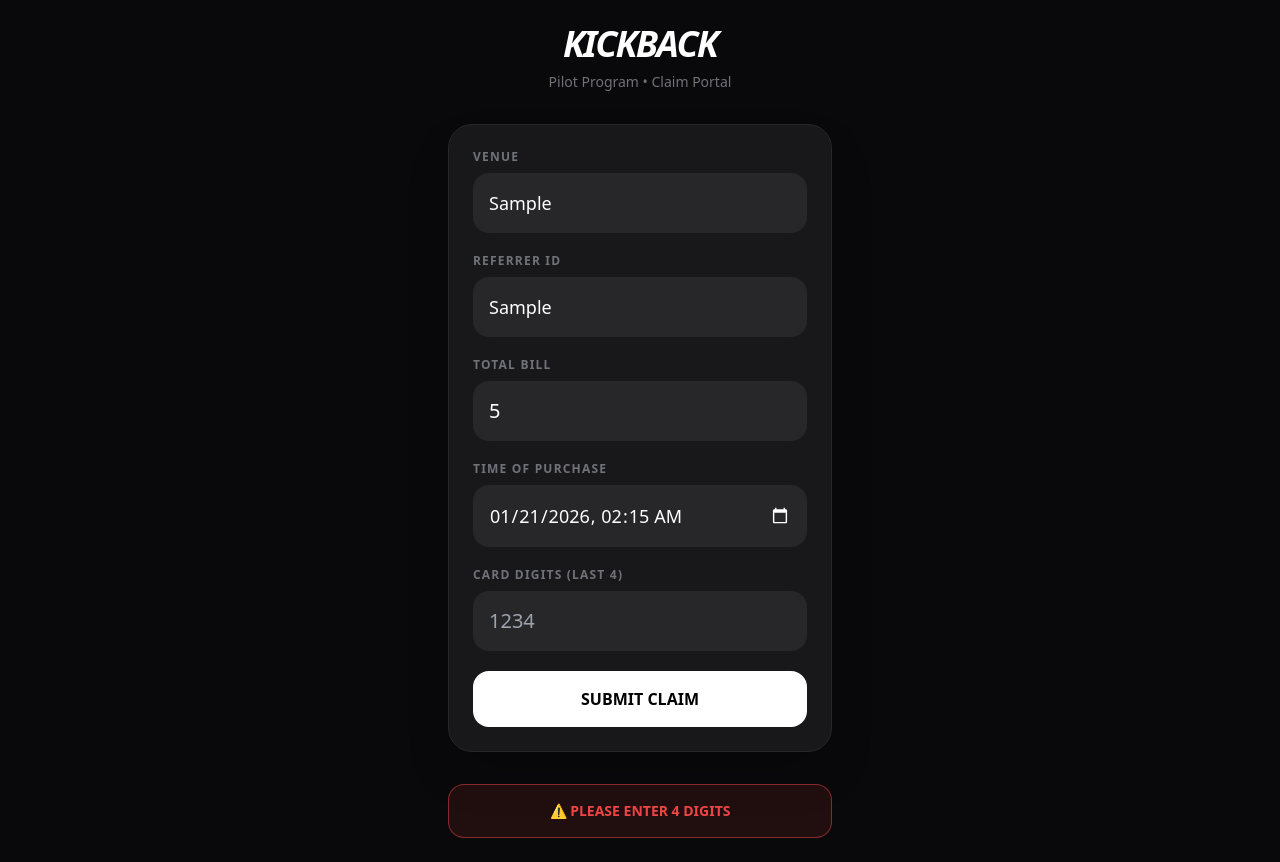
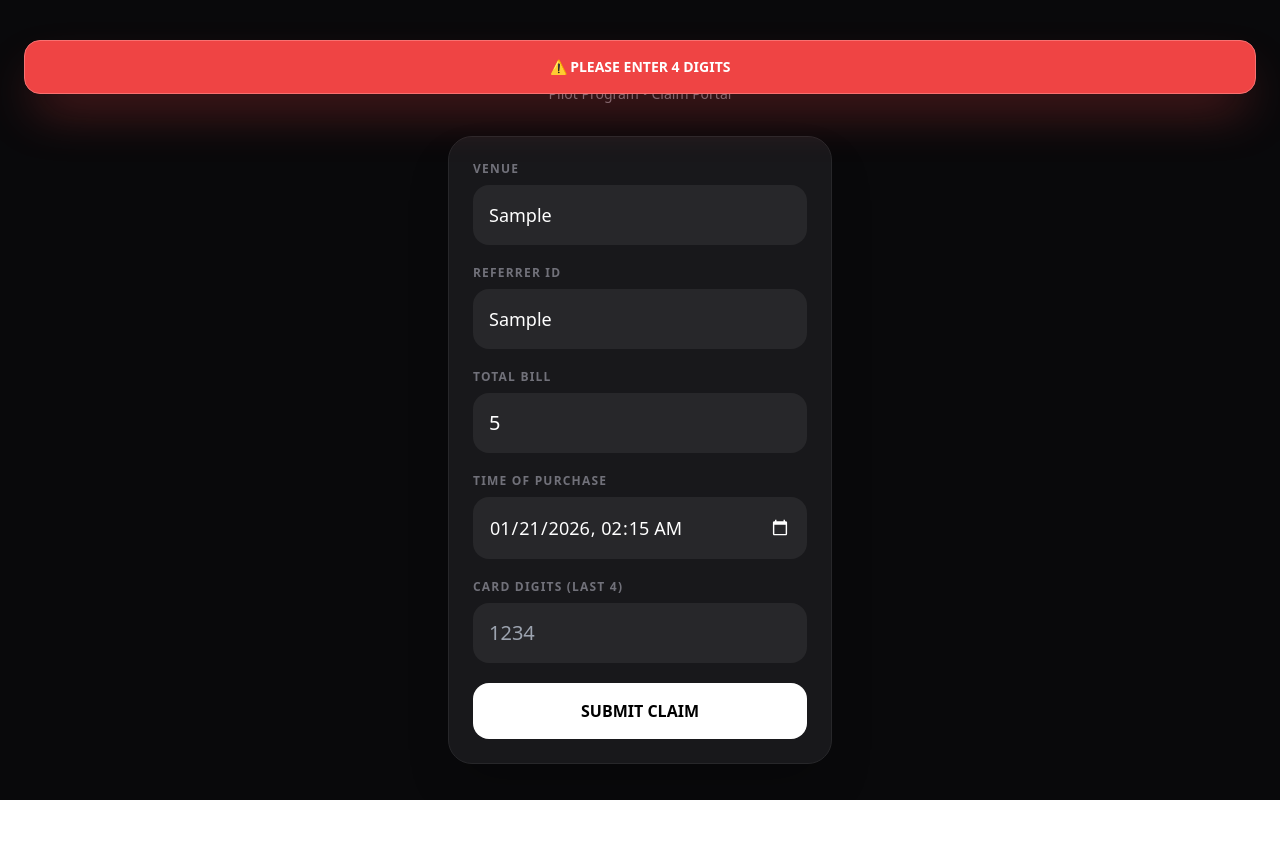
Before and after one commit to DanielHart1196/kickback, a SvelteKit app: page / in a window 1280 px wide. Both pictures are taken after typing "Sample", "Sample", "5", "Sample" into the empty fields and a click on the button "SUBMIT CLAIM". After the commit the page ends 800 px from the top, so only its background shows below. Built offline with nearby package versions, Linux system fonts and the light colour scheme; no server answers.

Commit message:
message pop top

```diff
--- a/src/app.css
+++ b/src/app.css
@@ -2,6 +2,6 @@
 @tailwind components;
 @tailwind utilities;
 
-body {
-  overscroll-behavior-y: contain;
+html, body {
+  overscroll-behavior-y: none; /* Specifically kills pull-to-refresh */
 }
--- a/src/routes/+page.svelte
+++ b/src/routes/+page.svelte
@@ -1,7 +1,7 @@
 <script lang="ts">
   import { supabase } from '$lib/supabase';
   import { onMount } from 'svelte';
-  import { fade } from 'svelte/transition';
+  import { fade, fly } from 'svelte/transition';
 
   let amount: number | null = null;
   let last4: string = '';
@@ -81,6 +81,27 @@
 </script>
 
 <main class="min-h-screen bg-zinc-950 text-white flex flex-col items-center justify-center p-6">
+
+  <div class="fixed top-10 left-0 right-0 px-6 z-[100] pointer-events-none">
+    {#if status === 'success'}
+      <div
+        in:fly={{ y: -20, duration: 400 }}
+        out:fade={{ duration: 300 }}
+        class="bg-green-500 border border-green-400 text-white p-4 rounded-2xl text-center text-sm font-black shadow-2xl shadow-green-500/40 pointer-events-auto"
+      >
+        ✅ CLAIM SUBMITTED SUCCESSFULLY
+      </div>
+    {:else if status === 'error'}
+      <div
+        in:fly={{ y: -20, duration: 400 }}
+        out:fade={{ duration: 300 }}
+        class="bg-red-500 border border-red-400 text-white p-4 rounded-2xl text-center text-sm font-black shadow-2xl shadow-red-500/40 pointer-events-auto"
+      >
+        ⚠️ {errorMessage.toUpperCase()}
+      </div>
+    {/if}
+  </div>
+
   <div class="w-full max-w-sm space-y-8">
 
     <div class="text-center">
@@ -162,17 +183,5 @@
 
       </div>
     </div>
-
-    {#if status === 'success'}
-      <div transition:fade={{ duration: 300 }}
-      class="bg-green-500/10 border border-green-500/50 text-green-500 p-4 rounded-2xl text-center text-sm font-bold animate-bounce">
-        ✅ CLAIM SUBMITTED SUCCESSFULLY
-      </div>
-    {:else if status === 'error'}
-      <div class="bg-red-500/10 border border-red-500/50 text-red-500 p-4 rounded-2xl text-center text-sm font-bold">
-        ⚠️ {errorMessage.toUpperCase()}
-      </div>
-    {/if}
-
   </div>
 </main>
```
